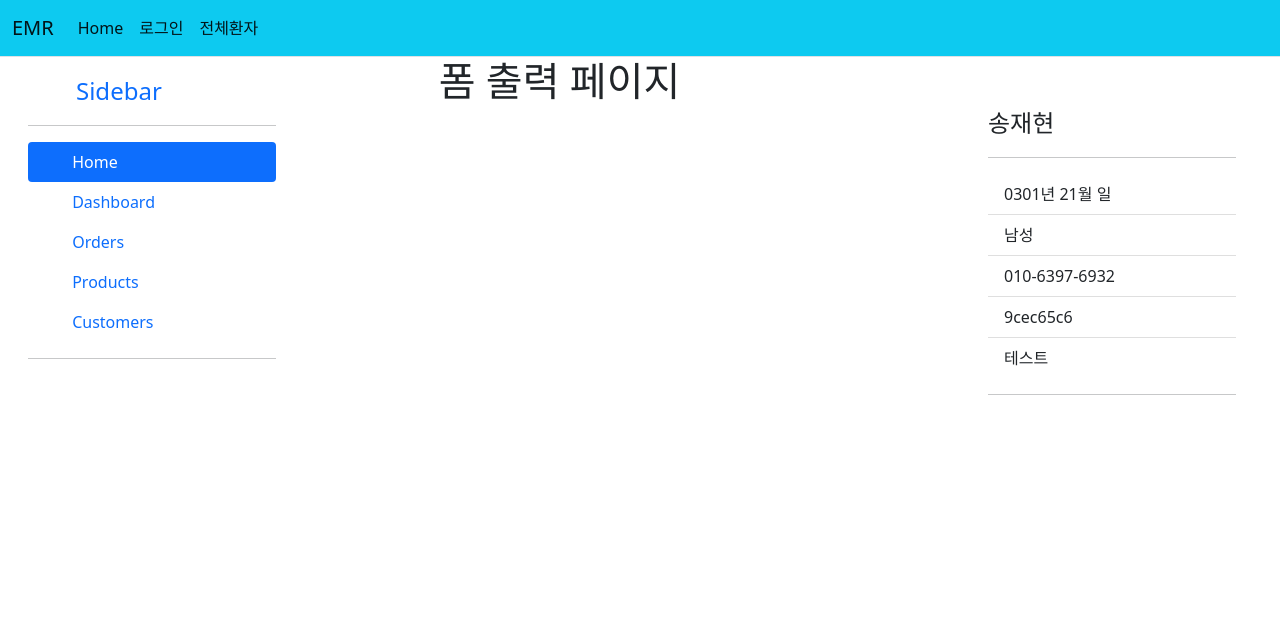
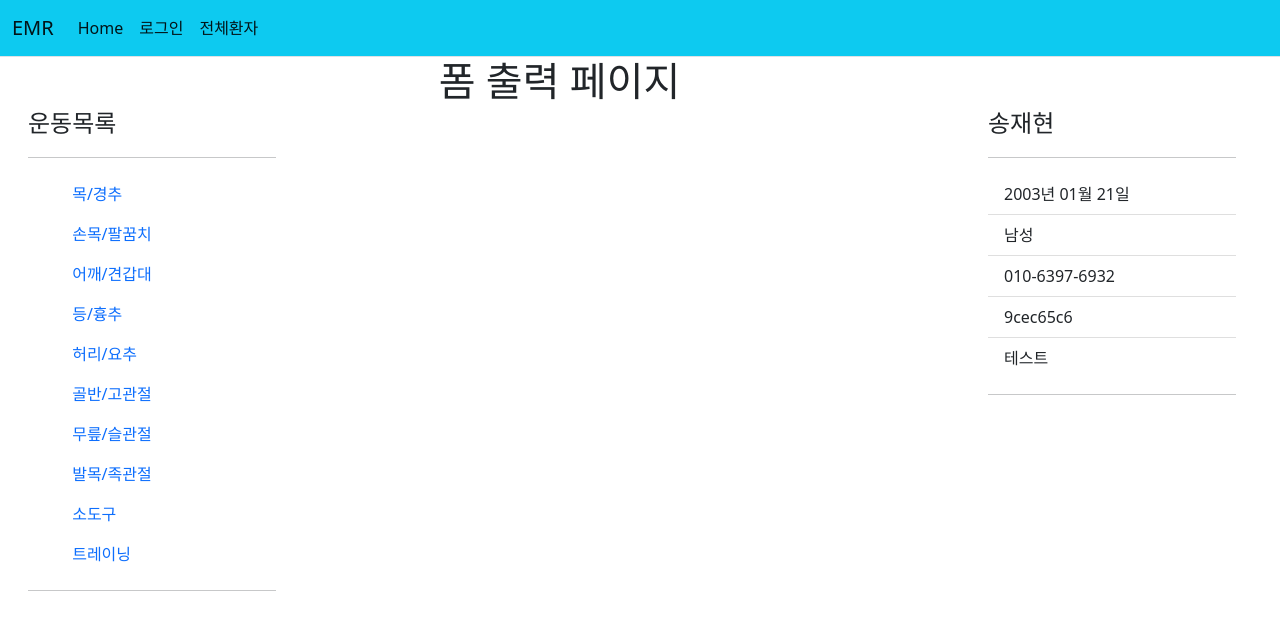
Before and after one commit to mongsam2/emr, a Django app: page /patient/9cec65c6-f5e6-486e-b068-f70c82aa60aa/exercise/ in a window 1280 px wide. Shown: the top 630 px of the page. Run offline with Django 4.2, Linux system fonts and the light colour scheme; data comes from the database, SQL or seed files in the repository; both versions use the stored data as it was after the commit; some libraries are stand-ins or nearby versions.

Commit message:
exercise_list

```diff
--- a/patient/models.py
+++ b/patient/models.py
@@ -15,7 +15,7 @@ class Patient(models.Model):
 class Patient2(models.Model):
     id = models.CharField(primary_key=True, max_length=36, default=uuid.uuid4)
     name = models.CharField(max_length=10)
-    front_resident = models.CharField(max_length=8)
+    front_resident = models.CharField(max_length=6)
     back_resident = models.CharField(max_length=1)
     phone = models.CharField(max_length=30)
     memo = models.TextField(default='memo')
--- a/patient/templatetags/patient_filter.py
+++ b/patient/templatetags/patient_filter.py
@@ -25,13 +25,21 @@ def back2(value):
     return ans
 
 @register.filter
-def birth(value):
-    birth = value[:4]+'.'+value[4:6]+'.'+value[6:]
+def birth(value, back):
+    if back=='3' or back=='4':
+        year = '20'+value[:2]
+    else:
+        year = '19'+value[:2]
+    birth = year+'.'+value[2:4]+'.'+value[4:]
     return birth
 
 @register.filter
-def birth2(value):
-    birth = value[:4]+'년 '+value[4:6]+'월 '+value[6:]+'일'
+def birth2(value, back):
+    if back=='3' or back=='4':
+        year = '20'+value[:2]
+    else:
+        year = '19'+value[:2]
+    birth = year+'년 '+value[2:4]+'월 '+value[4:]+'일'
     return birth
 
 @register.filter
--- a/templates/common/start.html
+++ b/templates/common/start.html
@@ -22,7 +22,7 @@
 </head>
 <body>
 <!-- 기 본 템 플 릿 안 에 삽 입 될 내 용 Start -->
-<div class="container">
+<div class="container-sm">
   <div class="row text-center">
     <div class="col-md-12">
       <h1>Login</h1>
--- a/templates/patient/exercise.html
+++ b/templates/patient/exercise.html
@@ -5,40 +5,68 @@
   <div class="row">
     <div class="col-md-4">
       <div class="d-flex flex-column flex-shrink-0 p-3" style="width: 280px;">
-        <a href="/" class="d-flex align-items-center mb-3 mb-md-0 me-md-auto text-decoration-none">
-          <svg class="bi pe-none me-2" width="40" height="32"><use xlink:href="#bootstrap"/></svg>
-          <span class="fs-4">Sidebar</span>
-        </a>
+        <svg class="bi pe-none me-2" width="40" height="32"><use xlink:href="#bootstrap"/></svg>
+        <span class="fs-4">운동목록</span>
         <hr>
         <ul class="nav nav-pills flex-column mb-auto">
-          <li class="nav-item">
-            <a href="#" class="nav-link active" aria-current="page">
-              <svg class="bi pe-none me-2" width="16" height="16"><use xlink:href="#home"/></svg>
-              Home
-            </a>
-          </li>
           <li>
             <a href="#" class="nav-link">
               <svg class="bi pe-none me-2" width="16" height="16"><use xlink:href="#speedometer2"/></svg>
-              Dashboard
+              목/경추
             </a>
           </li>
           <li>
             <a href="#" class="nav-link">
               <svg class="bi pe-none me-2" width="16" height="16"><use xlink:href="#table"/></svg>
-              Orders
+              손목/팔꿈치
             </a>
           </li>
           <li>
             <a href="#" class="nav-link">
               <svg class="bi pe-none me-2" width="16" height="16"><use xlink:href="#grid"/></svg>
-              Products
+              어깨/견갑대
             </a>
           </li>
           <li>
             <a href="#" class="nav-link">
               <svg class="bi pe-none me-2" width="16" height="16"><use xlink:href="#people-circle"/></svg>
-              Customers
+              등/흉추
+            </a>
+          </li>
+          <li>
+            <a href="#" class="nav-link">
+              <svg class="bi pe-none me-2" width="16" height="16"><use xlink:href="#people-circle"/></svg>
+              허리/요추
+            </a>
+          </li>
+          <li>
+            <a href="#" class="nav-link">
+              <svg class="bi pe-none me-2" width="16" height="16"><use xlink:href="#people-circle"/></svg>
+              골반/고관절
+            </a>
+          </li>
+          <li>
+            <a href="#" class="nav-link">
+              <svg class="bi pe-none me-2" width="16" height="16"><use xlink:href="#people-circle"/></svg>
+              무릎/슬관절
+            </a>
+          </li>
+          <li>
+            <a href="#" class="nav-link">
+              <svg class="bi pe-none me-2" width="16" height="16"><use xlink:href="#people-circle"/></svg>
+              발목/족관절
+            </a>
+          </li>
+          <li>
+            <a href="#" class="nav-link">
+              <svg class="bi pe-none me-2" width="16" height="16"><use xlink:href="#people-circle"/></svg>
+              소도구
+            </a>
+          </li>
+          <li>
+            <a href="#" class="nav-link">
+              <svg class="bi pe-none me-2" width="16" height="16"><use xlink:href="#people-circle"/></svg>
+              트레이닝
             </a>
           </li>
         </ul>
@@ -67,7 +95,7 @@
           </a>
           <hr>
           <ul class="list-group list-group-flush">
-            <li class="list-group-item">{{patient.front_resident|birth2}}</li>
+            <li class="list-group-item">{{patient.front_resident|birth2:patient.back_resident}}</li>
             <li class="list-group-item">{{patient.back_resident|back2}}</li>
             <li class="list-group-item">{{patient.phone}}</li>
             <li class="list-group-item">{{patient.id|id_cut}}</li>
--- a/templates/patient/patient_detail.html
+++ b/templates/patient/patient_detail.html
@@ -109,7 +109,7 @@
         </a>
         <hr>
         <ul class="list-group list-group-flush">
-          <li class="list-group-item">{{patient.front_resident|birth2}}</li>
+          <li class="list-group-item">{{patient.front_resident|birth2:patient.back_resident}}</li>
           <li class="list-group-item">{{patient.back_resident|back2}}</li>
           <li class="list-group-item">{{patient.phone}}</li>
           <li class="list-group-item">{{patient.id|id_cut}}</li>
--- a/templates/patient/patient_list.html
+++ b/templates/patient/patient_list.html
@@ -37,7 +37,7 @@
             <th scope="row">{{patient_list.paginator.count|sub:patient_list.start_index|sub:forloop.counter|add:1}}</th>
             <td>{{patient.name}}</td>
             <td>{{patient.back_resident|back}}</td>
-            <td>{{patient.front_resident|birth}}</td>
+            <td>{{patient.front_resident|birth:patient.back_resident}}</td>
             <td>{{patient.id|id_cut}}</td>
             <td><a class="btn btn-primary" href="{% url 'patient:detail' patient.id %}" role="button">조회</a></td>
         </tr>
```
Also changed, not shown: db.sqlite3, patient/migrations/0006_alter_patient2_front_resident.py (added).
